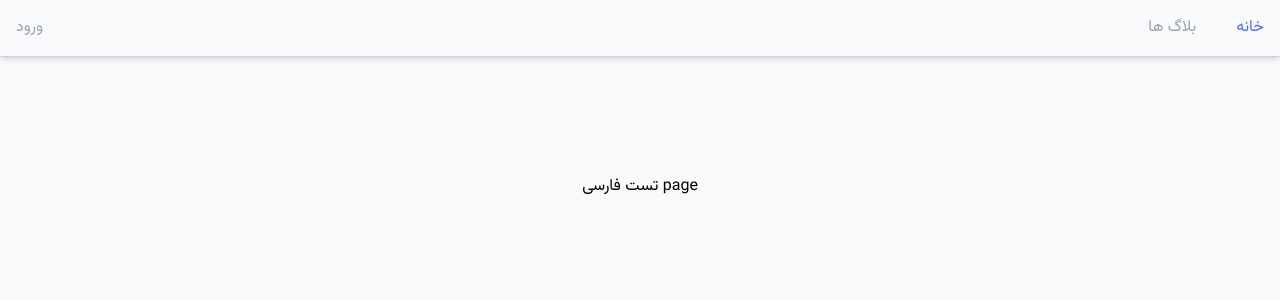
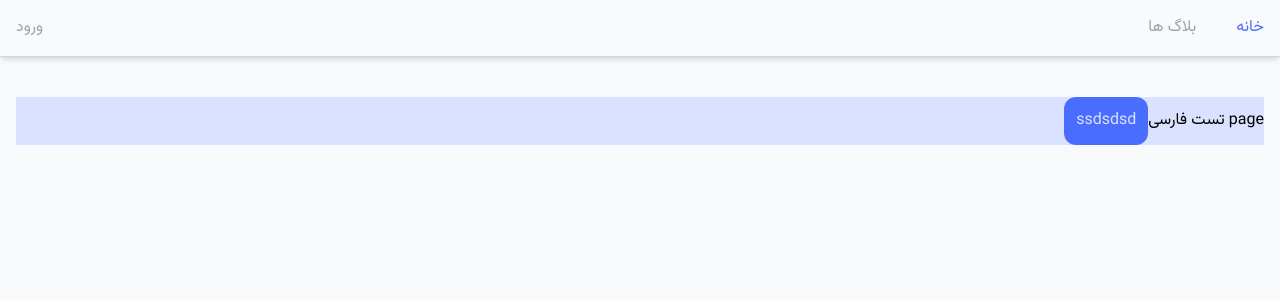
Before and after one commit to reza-sdo/Blog-FrontEnd, a Next.js app: page / in a window 1280 px wide. Shown: the top 300 px of the page. Built offline with nearby package versions, Linux system fonts and the light colour scheme.

Commit message:
feat: add MoveBack , root page

```diff
--- a/src/app/page.jsx
+++ b/src/app/page.jsx
@@ -1,8 +1,13 @@
+import Button from '@/ui/Button';
+import Link from 'next/link';
+
 export default function Home() {
   return (
-    <div className="grid grid-rows-[20px_1fr_20px] items-center justify-items-center min-h-screen p-8 pb-20 gap-16 sm:p-20 font-[family-name:var(--font-geist-sans)]">
-      page
-      تست فارسی
+    <div className="bg-primary-100">
+      page تست فارسی
+      <Button variant="primary">
+        <Link href={'ggg'}>ssdsdsd</Link>
+      </Button>
     </div>
   );
 }
--- a/src/hooks/useMoveBack.js
+++ b/src/hooks/useMoveBack.js
@@ -1,4 +1,5 @@
-const { useRouter } = require('next/navigation');
+import { useRouter } from "next/navigation";
+
 const useMoveBack = () => {
   const router = useRouter();
   function back() {
```
